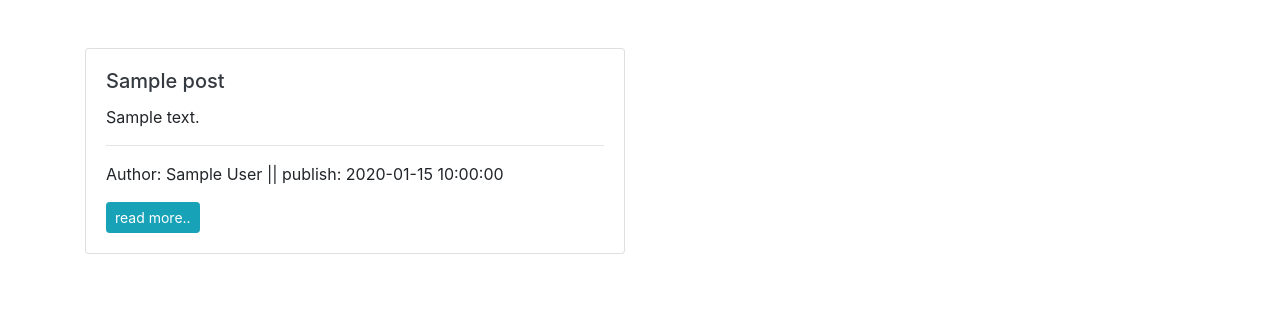
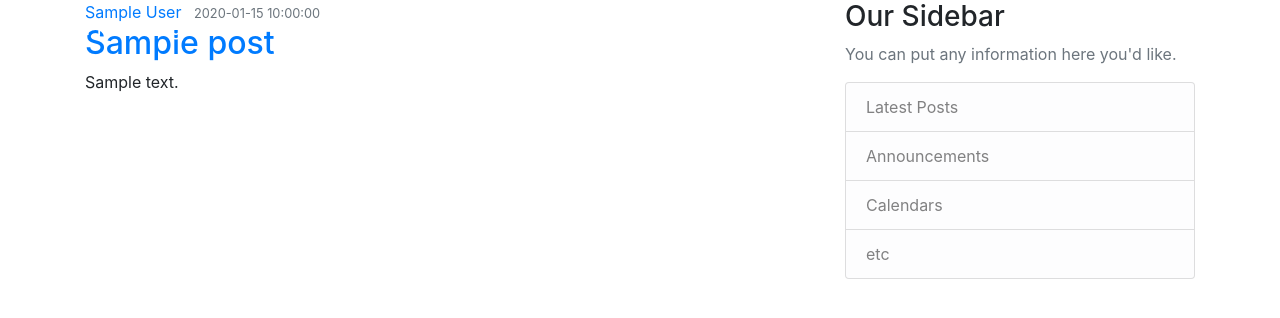
Before and after one commit to mbrsagor/pythonFireStore, a Flask app: template templates/index.html in a window 1280 px wide. Shown: the top 318 px of the page. Run offline with Flask 2, Linux system fonts and the light colour scheme; the template is opened without the code that fills it: most values are stand-ins (such as "Sample title", 1, 10 or a date in 2020); some libraries are stand-ins or nearby versions.

Commit message:
Template tag change

```diff
--- a/templates/Base.html
+++ /dev/null
@@ -1,29 +0,0 @@
-<!DOCTYPE html>
-<html lang="en">
-<head>
-    <meta charset="UTF-8">
-    <link rel="stylesheet" href="https://maxcdn.bootstrapcdn.com/bootstrap/4.0.0/css/bootstrap.min.css"
-          integrity="sha384-Gn5384xqQ1aoWXA+058RXPxPg6fy4IWvTNh0E263XmFcJlSAwiGgFAW/dAiS6JXm" crossorigin="anonymous">
-    <link rel="stylesheet" href="{{ url_for('static', filename='css/style.css') }}">
-    <title>{% block title %} {% endblock %}</title>
-</head>
-<body>
-
-<div class="container">
-    {% block body %}
-
-    {% endblock %}
-</div>
-
-
-<script src="https://code.jquery.com/jquery-3.2.1.slim.min.js"
-        integrity="sha384-KJ3o2DKtIkvYIK3UENzmM7KCkRr/rE9/Qpg6aAZGJwFDMVNA/GpGFF93hXpG5KkN"
-        crossorigin="anonymous"></script>
-<script src="https://cdnjs.cloudflare.com/ajax/libs/popper.js/1.12.9/umd/popper.min.js"
-        integrity="sha384-ApNbgh9B+Y1QKtv3Rn7W3mgPxhU9K/ScQsAP7hUibX39j7fakFPskvXusvfa0b4Q"
-        crossorigin="anonymous"></script>
-<script src="https://maxcdn.bootstrapcdn.com/bootstrap/4.0.0/js/bootstrap.min.js"
-        integrity="sha384-JZR6Spejh4U02d8jOt6vLEHfe/JQGiRRSQQxSfFWpi1MquVdAyjUar5+76PVCmYl"
-        crossorigin="anonymous"></script>
-</body>
-</html>
--- a/templates/about.html
+++ b/templates/about.html
@@ -0,0 +1,4 @@
+{% extends "layout.html" %}
+{% block content %}
+    <h1>About Page</h1>
+{% endblock content %}
--- a/templates/index.html
+++ b/templates/index.html
@@ -1,23 +1,15 @@
-{% extends 'Base.html' %}
-
-{% block title %} Home || My Blog{% endblock %}
-
-{% block body %}
-
-    <div class="row mt-5">
-        {% for post in posts %}
-        <div class="col-sm-6">
-            <div class="card">
-                <div class="card-body">
-                    <h5 class="card-title"><a class="text-dark" href="/">{{ post.title }}</a></h5>
-                    <p class="card-text">{{ post.content }}</p>
-                    <hr/>
-                    <p>Author: {{ post.author }} ||  publish: {{ post.date }}</p>
-                    <a href="/" class="btn btn-info btn-sm">read more..</a>
+{% extends "layout.html" %}
+{% block content %}
+    {% for post in posts %}
+        <article class="media content-section">
+            <div class="media-body">
+                <div class="article-metadata">
+                    <a class="mr-2" href="#">{{ post.author }}</a>
+                    <small class="text-muted">{{ post.date_posted }}</small>
                 </div>
+                <h2><a class="article-title" href="#">{{ post.title }}</a></h2>
+                <p class="article-content">{{ post.content }}</p>
             </div>
-        </div>
-        {% endfor %}
-    </div>
-
-{% endblock %}
+        </article>
+    {% endfor %}
+{% endblock content %}
--- /dev/null
+++ b/templates/layout.html
@@ -0,0 +1,77 @@
+<!DOCTYPE html>
+<html>
+<head>
+    <!-- Required meta tags -->
+    <meta charset="utf-8">
+    <meta name="viewport" content="width=device-width, initial-scale=1, shrink-to-fit=no">
+
+    <!-- Bootstrap CSS -->
+    <link rel="stylesheet" href="https://maxcdn.bootstrapcdn.com/bootstrap/4.0.0/css/bootstrap.min.css"
+          integrity="sha384-Gn5384xqQ1aoWXA+058RXPxPg6fy4IWvTNh0E263XmFcJlSAwiGgFAW/dAiS6JXm" crossorigin="anonymous">
+
+    <link rel="stylesheet" type="text/css" href="{{ url_for('static', filename='main.css') }}">
+
+    {% if title %}
+        <title>Flask Blog - {{ title }}</title>
+    {% else %}
+        <title>Flask Blog</title>
+    {% endif %}
+</head>
+<body>
+<header class="site-header">
+    <nav class="navbar navbar-expand-md navbar-dark bg-steel fixed-top">
+        <div class="container">
+            <a class="navbar-brand mr-4" href="/">Flask Blog</a>
+            <button class="navbar-toggler" type="button" data-toggle="collapse" data-target="#navbarToggle"
+                    aria-controls="navbarToggle" aria-expanded="false" aria-label="Toggle navigation">
+                <span class="navbar-toggler-icon"></span>
+            </button>
+            <div class="collapse navbar-collapse" id="navbarToggle">
+                <div class="navbar-nav mr-auto">
+                    <a class="nav-item nav-link" href="/">Home</a>
+                    <a class="nav-item nav-link" href="/about">About</a>
+                </div>
+                <!-- Navbar Right Side -->
+                <div class="navbar-nav">
+                    <a class="nav-item nav-link" href="/login">Login</a>
+                    <a class="nav-item nav-link" href="/register">Register</a>
+                </div>
+            </div>
+        </div>
+    </nav>
+</header>
+<main role="main" class="container">
+    <div class="row">
+        <div class="col-md-8">
+            {% block content %}{% endblock %}
+        </div>
+        <div class="col-md-4">
+            <div class="content-section">
+                <h3>Our Sidebar</h3>
+                <p class='text-muted'>You can put any information here you'd like.
+                <ul class="list-group">
+                    <li class="list-group-item list-group-item-light">Latest Posts</li>
+                    <li class="list-group-item list-group-item-light">Announcements</li>
+                    <li class="list-group-item list-group-item-light">Calendars</li>
+                    <li class="list-group-item list-group-item-light">etc</li>
+                </ul>
+                </p>
+            </div>
+        </div>
+    </div>
+</main>
+
+
+<!-- Optional JavaScript -->
+<!-- jQuery first, then Popper.js, then Bootstrap JS -->
+<script src="https://code.jquery.com/jquery-3.2.1.slim.min.js"
+        integrity="sha384-KJ3o2DKtIkvYIK3UENzmM7KCkRr/rE9/Qpg6aAZGJwFDMVNA/GpGFF93hXpG5KkN"
+        crossorigin="anonymous"></script>
+<script src="https://cdnjs.cloudflare.com/ajax/libs/popper.js/1.12.9/umd/popper.min.js"
+        integrity="sha384-ApNbgh9B+Y1QKtv3Rn7W3mgPxhU9K/ScQsAP7hUibX39j7fakFPskvXusvfa0b4Q"
+        crossorigin="anonymous"></script>
+<script src="https://maxcdn.bootstrapcdn.com/bootstrap/4.0.0/js/bootstrap.min.js"
+        integrity="sha384-JZR6Spejh4U02d8jOt6vLEHfe/JQGiRRSQQxSfFWpi1MquVdAyjUar5+76PVCmYl"
+        crossorigin="anonymous"></script>
+</body>
+</html>
```
